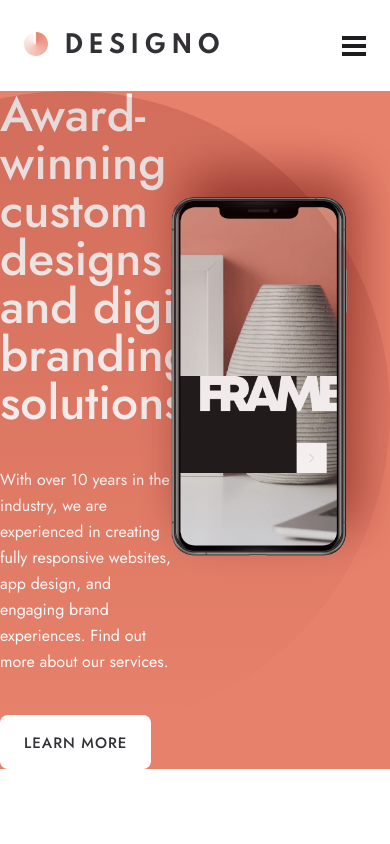
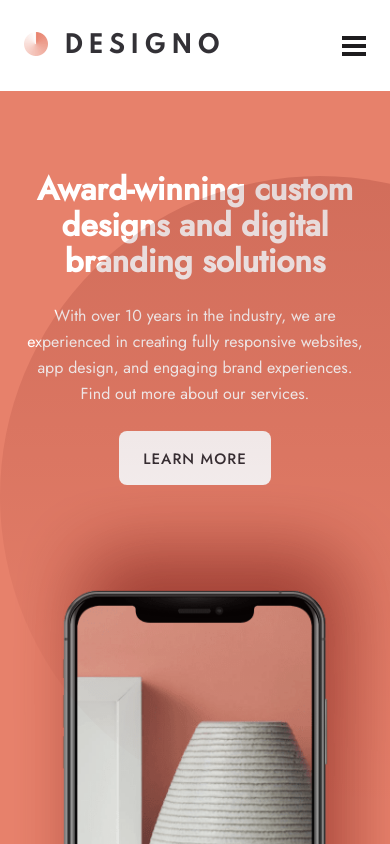
Before and after one commit to mehdi-zibout/fem-designo, a React (Vite) app: page / in a window 390 px wide. Shown: the top 844 px of the page. Built offline with nearby package versions, Linux system fonts and the light colour scheme.

Commit message:
Responsivness for hero

```diff
--- a/src/pages/Home.tsx
+++ b/src/pages/Home.tsx
@@ -7,15 +7,15 @@ function Home() {
     <div className="mb-40">
       <Panel
         className={
-          "desktop:py-[9rem] desktop:px-[5.94rem] flex justify-between items-start"
+          "desktop:py-[9rem] px-6 py-20 tablet:p-[3.75rem]  h-[53rem] desktop:h-fit desktop:px-[5.94rem] desktop:flex desktop:justify-between desktop:items-start"
         }
         content={
           <>
-            <div className="w-[60%]">
-              <h1 className="text-h1 text-white z-10">
+            <div className="desktop:w-[60%]  text-white desktop:text-left text-center tablet:max-w-[37.5rem] desktop:m-0 mx-auto">
+              <h1 className="text-[2rem] font-bold leading-[36px] tablet:text-h1 z-10 ">
                 Award-winning custom designs and digital branding solutions
               </h1>
-              <p className="text-body text-white py-10 w-[75%]">
+              <p className="text-body desktop:m-0  desktop:py-10 py-6 desktop:w-[75%] tablet:w-[70%] mx-auto">
                 With over 10 years in the industry, we are experienced in
                 creating fully responsive websites, app design, and engaging
                 brand experiences. Find out more about our services.
@@ -25,13 +25,13 @@ function Home() {
             <img
               src={imgPhone}
               alt="A phone"
-              className="absolute top-0 -right-16"
+              className="absolute tablet:top-[35%] top-[57%] desktop:m-0 desktop:left-auto right-0 left-0 mx-auto  desktop:top-0 desktop:-right-16 scale-150 tablet:scale-100"
             />
           </>
         }
         Pattern={bgCercle}
         patternPosition={
-          "top-0 right-0 hover:translate-x-16 group-hover:translate-y-10 transition duration-[30s]"
+          "desktop:top-0 desktop:right-0 tablet:left-auto left-0 top-[10%] tablet:right-[-15%] tablet:top-[14%] hover:translate-x-16 group-hover:translate-y-10 transition duration-[30s]"
         }
       />
     </div>
```
